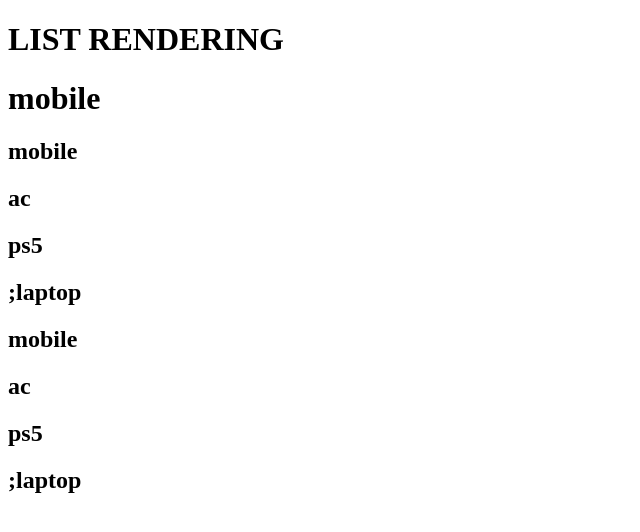
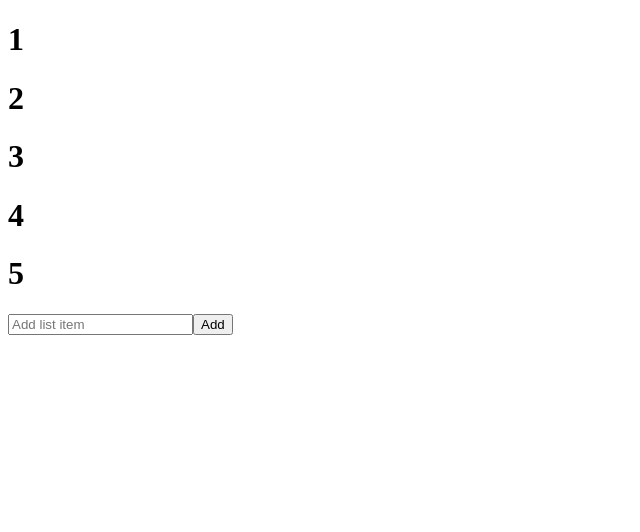
Before and after one commit to riteshpatidar08/React-TR4, a React (Vite) app: page / in a window 1280 px wide. Shown: the top 532 px of the page, without its empty margins (0-640 px from the left). Built offline with nearby package versions, Linux system fonts and the light colour scheme.

Commit message:
udpated till the state array

```diff
--- a/src/App.jsx
+++ b/src/App.jsx
@@ -1,23 +1,28 @@
-import React from 'react';
+import React from 'react'
+import { useState } from 'react'
+function App() {
+const [list , setList] = useState([1,2,3,4,5])
+const [input , setInput] = useState('');
 
-function App() {
-  const products = ['mobile', 'ac', 'ps5', ';laptop'];
+const handleChange = (e) => {
+  console.log(e.target.value)
+  setInput(e.target.value)
+}
+console.log(list)
   return (
     <div>
-      <h1>LIST RENDERING</h1>
-      <h1>{products[0]}</h1>
-      {products.map((product, index) => {
-        console.log(product);
-        return <h2 key={index}>{product}</h2>;
-      })}
-      {/* variation second when you do not have any console inside the map callback */}
-      {products.map((product, index) => (
-        <div key={index}>
-          <h2>{product}</h2>
-        </div>
-      ))}
+    {list.map((el)=>(
+      <h1>{el}</h1>
+    ))}
+    <form>
+      <input onChange={handleChange} type='text' placeholder='Add list item' name='text'/>
+      <button>Add</button>
+    </form>
     </div>
-  );
+  )
 }
 
-export default App;
+export default App
+
+
+//TASK CREATE A LIST AND SHOW ON THE UI TAKES INPUT FIELD AND A ADD BUTTON , GET THE INPUT VALUE AND ADD INTO THE LIST :
```
Also changed, not shown: notes/listrenedering.txt (added).
